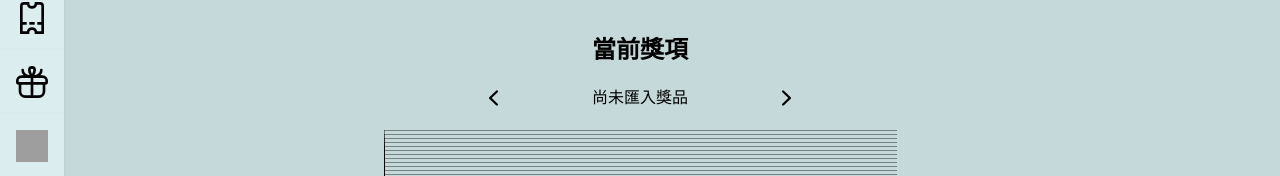
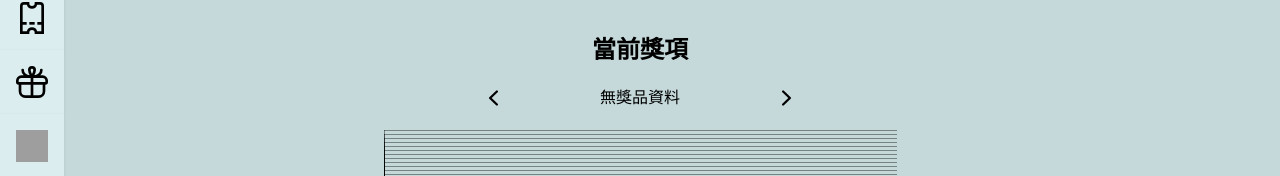
Before and after one commit to TzuHsuan/spinwheel, a Next.js app: page /spinwheel/ in a window 1280 px wide. Shown: the part 154-330 px from the top of the page. Built offline with nearby package versions, Linux system fonts and the light colour scheme; grey boxes are pictures that could not be loaded.

Commit message:
change wording when there are no prizes

```diff
--- a/src/app/components/prizePicker.tsx
+++ b/src/app/components/prizePicker.tsx
@@ -10,7 +10,7 @@ export const PrizePicker = ({ prizeList, index, setIndex }: { prizeList: prize[]
 	})
 
 
-	const emptyList = () => { return (<div className={`m-auto transition-opacity  min-w-full text-center`} >尚未匯入獎品</div>) }
+	const emptyList = () => { return (<div className={`m-auto transition-opacity  min-w-full text-center`} >無獎品資料</div>) }
 
 	const dec = () => {
 		setIndex(i => {
```
